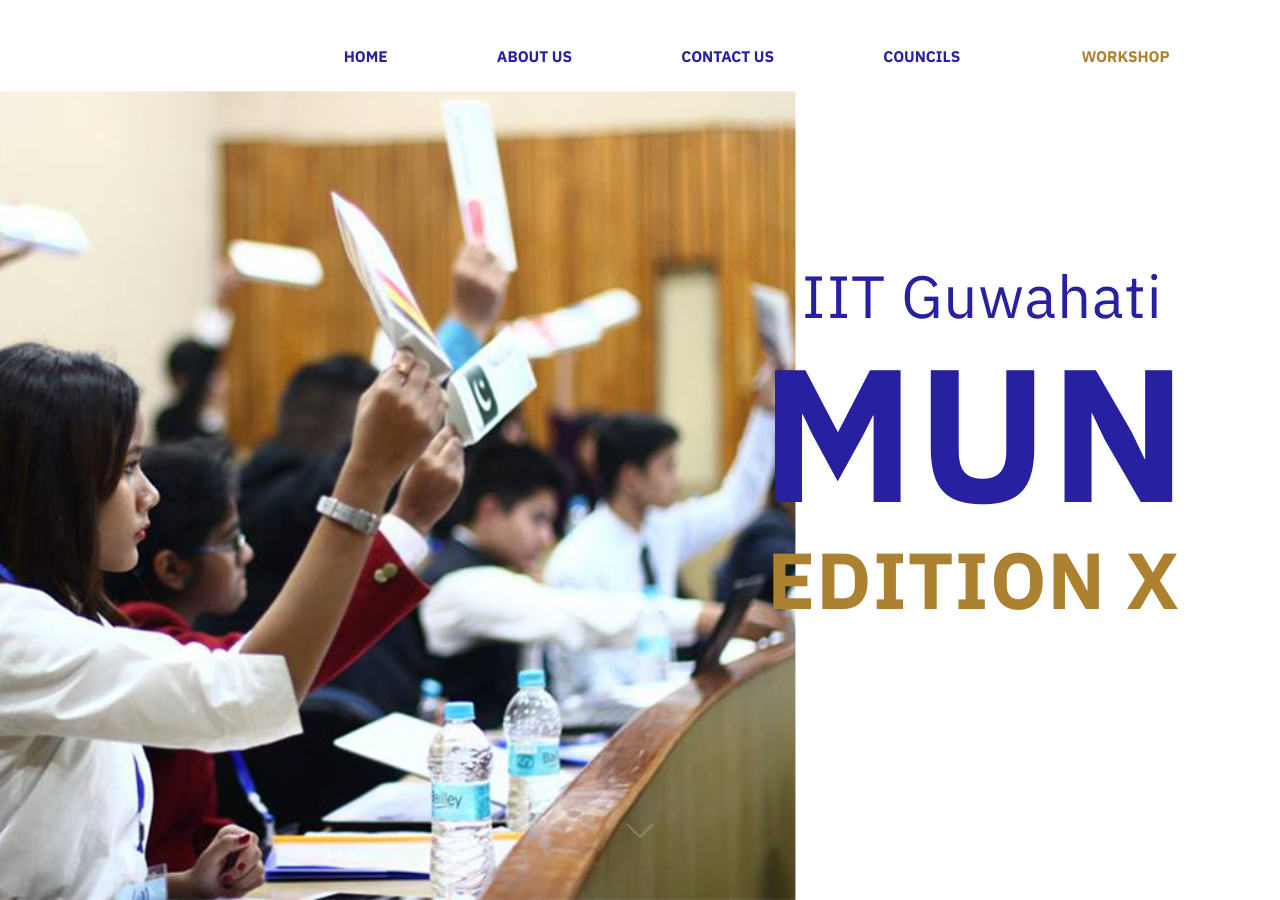
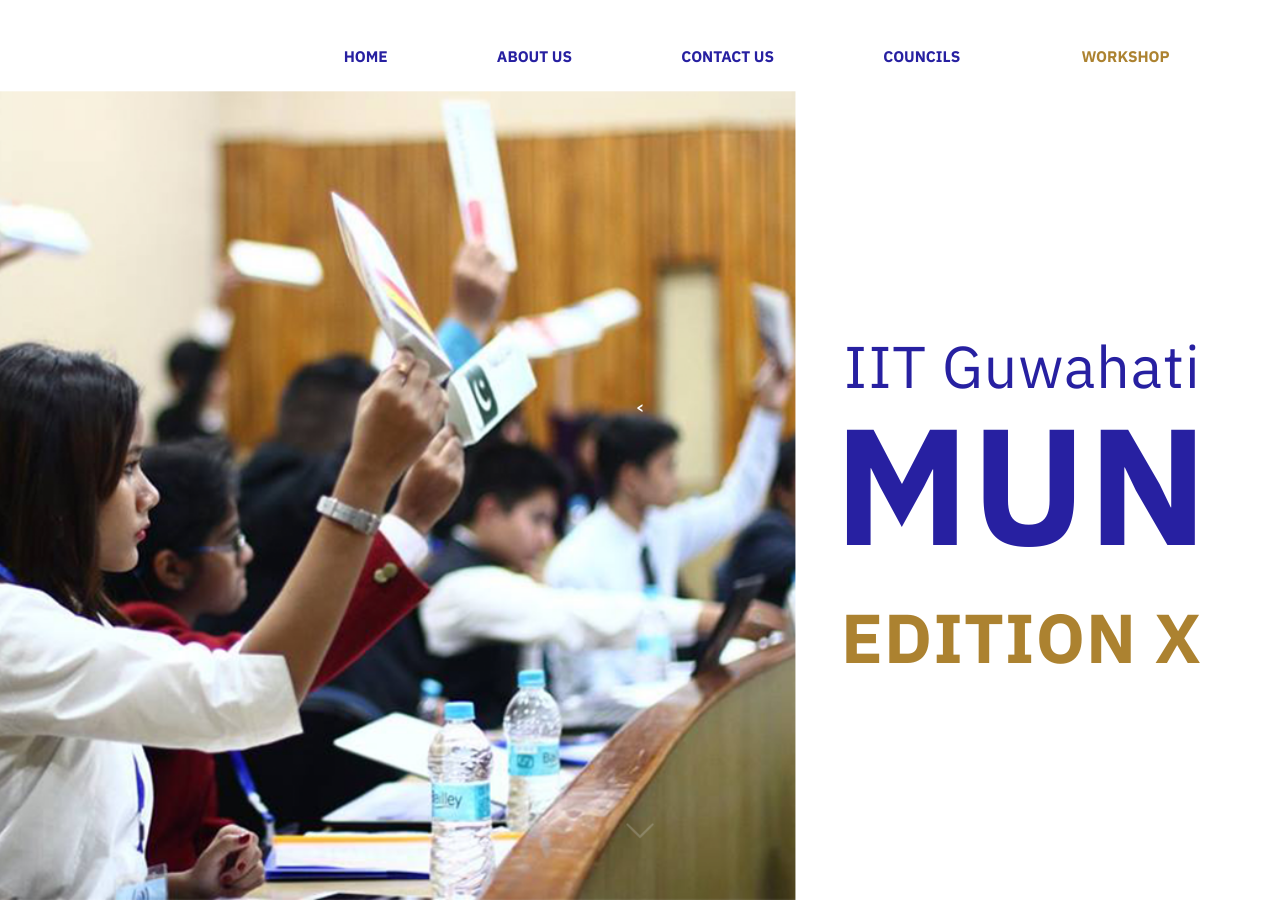
Before and after one commit to rupam170123041/IITG-MUN.github.io, a Jekyll site: the page built from index.html, in a window 1280 px wide and 900 px high. Built offline with Jekyll 4.4.1, drawn with Linux system fonts in a browser that asks for light colours; nearby versions of some CDN libraries; comment, search, counter and statistics services are not loaded.

Commit message:
index updated

```diff
--- a/_includes/hero.html
+++ b/_includes/hero.html
@@ -4,10 +4,10 @@
     <div class="content-wrapper">
     <div class="jumbotron">
         <div class="animated hiding" data-animation="fadeInDown" data-delay="500">
-            <h3 style="font-size: 4.65vw;letter-spacing: 1px;color: rgb(39,32,161);text-align:right;margin-right:9.17%;margin-bottom: 0px;margin-top: 100px;font-weight:normal;">IIT Guwahati</h3>
-            <h1 style="font-size: 14.75vw;letter-spacing: 2px;color: rgb(39,32,161);text-align:right;margin-right:7.13%;margin-top:0px;margin-bottom:0px;">MUN</h1>
-            <h2 style="font-size:6.2vw;letter-spacing: 1px;color: rgb(172,130,48);text-align:right;margin-right:7.8%;margin-top:0px;">EDITION X</h2>
-        </div>
+            <h3 style="font-size: 4.6vw;letter-spacing: 1px;color: rgb(39,32,161);text-align:right;margin-right: 6.2%;margin-bottom: 0px;margin-top: 250px;font-weight:normal;">IIT Guwahati</h3>
+            <<h1 style="font-size: 12.9vw;letter-spacing: 2px;color: rgb(39,32,161);text-align:right;line-height: 0.8;margin-right: 5.5%;margin-top:0px;margin-bottom:0px;">MUN</h1>
+            <h2 style="font-size: 5.4vw;letter-spacing: 1px;color: rgb(172,130,48);text-align:right;margin-right: 6.1%;margin-top: 50px;">EDITION X</h2>
+          </div>
     </div>
     <a href="#about" class="explore">
         <svg class="icon icon-arrow-down" viewBox="0 0 32 32">
```
